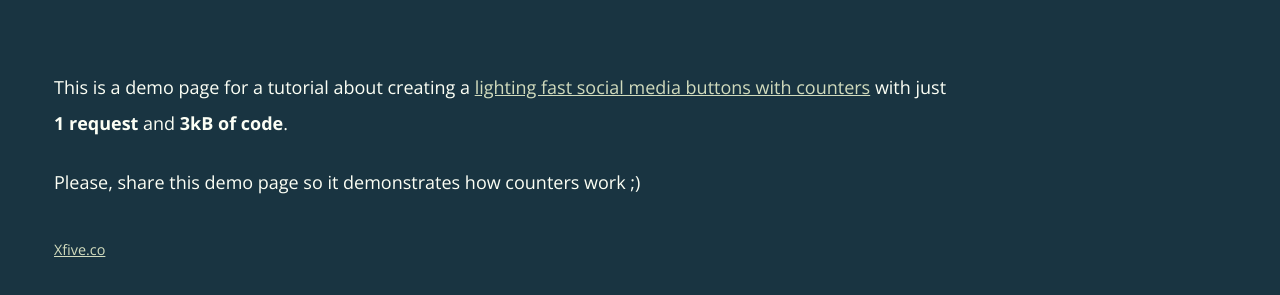
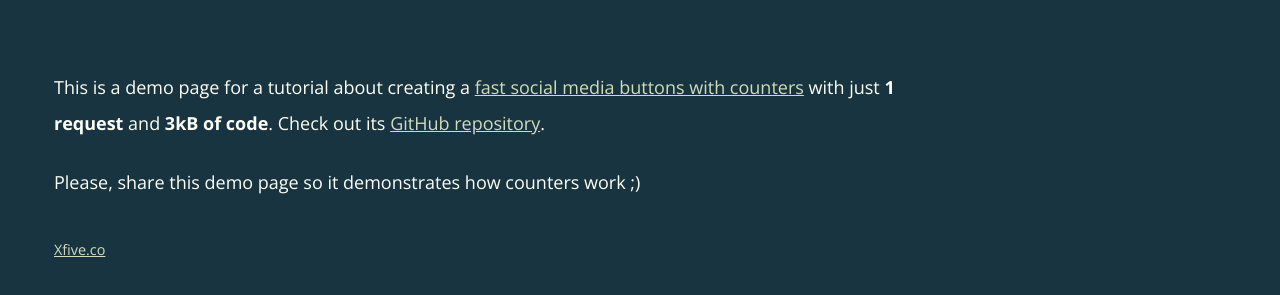
Before and after one commit to xfiveco/fast-social-media-buttons, a website with bundled scripts: page index.html in a window 1280 px wide. Shown: the part 543-838 px from the top of the page. Built offline with nearby package versions, Linux system fonts and the light colour scheme; no server answers.

Commit message:
Adding open graph tags and demo page screenshots

```diff
--- a/index.html
+++ b/index.html
@@ -2,11 +2,17 @@
 <html lang="en">
 <head>
   <meta charset="utf-8">
-  <title>Lighting-Fast Social Media Buttons with Counters</title>
+  <title>Demo: Lighting-Fast Social Media Buttons with Counters</title>
   <meta name="description" content="Lighting-fast Social Media Buttons with Counters"/>
   <link href='https://fonts.googleapis.com/css?family=Open+Sans:400,700,800,400italic' rel='stylesheet' type='text/css'>
   <link href="dist/css/main.min.css" rel="stylesheet" type="text/css">
   <meta name="viewport" content="width=device-width, initial-scale=1">
+  <meta property="og:title" content="Demo: Lighting-Fast Social Media Buttons with Counters" />
+  <meta property="og:description" content="A demo page for a tutorial about creating fast social media buttons with counters with just 1 request and 3kB of code" />
+  <meta property="og:type" content="website" />
+  <meta property="og:image" content="http://xfiveco.github.io/fast-social-media-buttons/" />
+  <meta property="og:image" content="https://raw.githubusercontent.com/xfiveco/fast-social-media-buttons/gh-pages/dist/img/fast-social-media-buttons.jpg" />
+  <meta property="og:url" content="http://xfiveco.github.io/fast-social-media-buttons/" />
 </head>
 <body>
   <svg style="position: absolute; width: 0; height: 0;" width="0" height="0" version="1.1" xmlns="http://www.w3.org/2000/svg" xmlns:xlink="http://www.w3.org/1999/xlink">
@@ -71,10 +77,9 @@
         </li>
       </ul>
     </div>
-    <p>This is a demo page for a tutorial about creating a <a href="#">lighting fast social media buttons with counters</a> with just <strong>1 request</strong> and <strong>3kB of code</strong>.</p>
+    <p>This is a demo page for a tutorial about creating a <a href="#">fast social media buttons with counters</a> with just <strong>1 request</strong> and <strong>3kB of code</strong>. Check out its <a href="https://github.com/xfiveco/fast-social-media-buttons/">GitHub repository</a>.</p>
     <p>Please, share this demo page so it demonstrates how counters work ;) </p>
     <p class="c-footer"><a href="https://www.xfive.co/">Xfive.co</a></p>
-
   </div>
   <!-- / .c-container -->
   <script src="dist/js/bundle.js" async></script>
```
Also changed, not shown: README.md, assets/img/fast-social-media-buttons-small.jpg (added), assets/img/fast-social-media-buttons.jpg (added), dist/img/fast-social-media-buttons-small.jpg (added), dist/img/fast-social-media-buttons.jpg (added).
